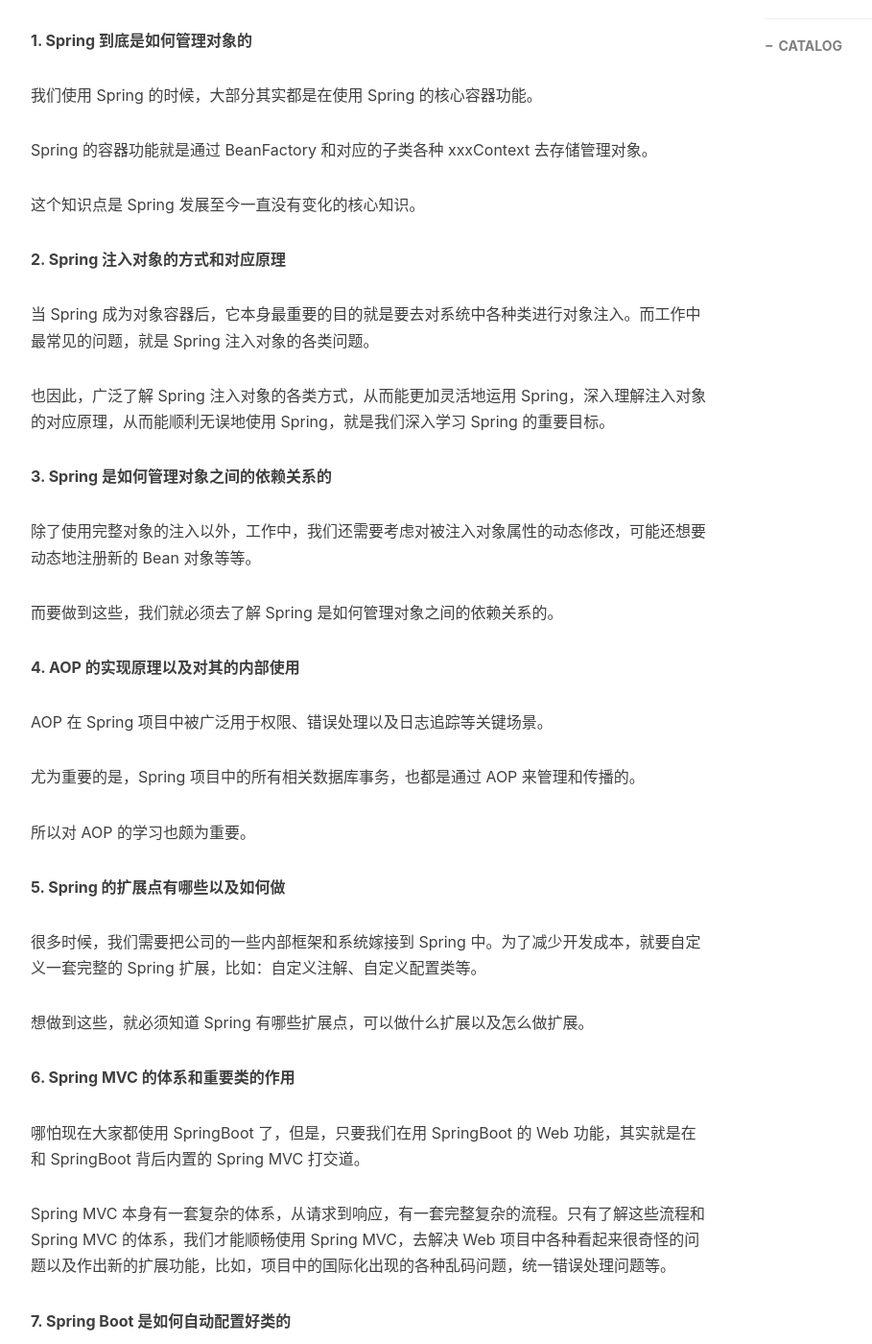
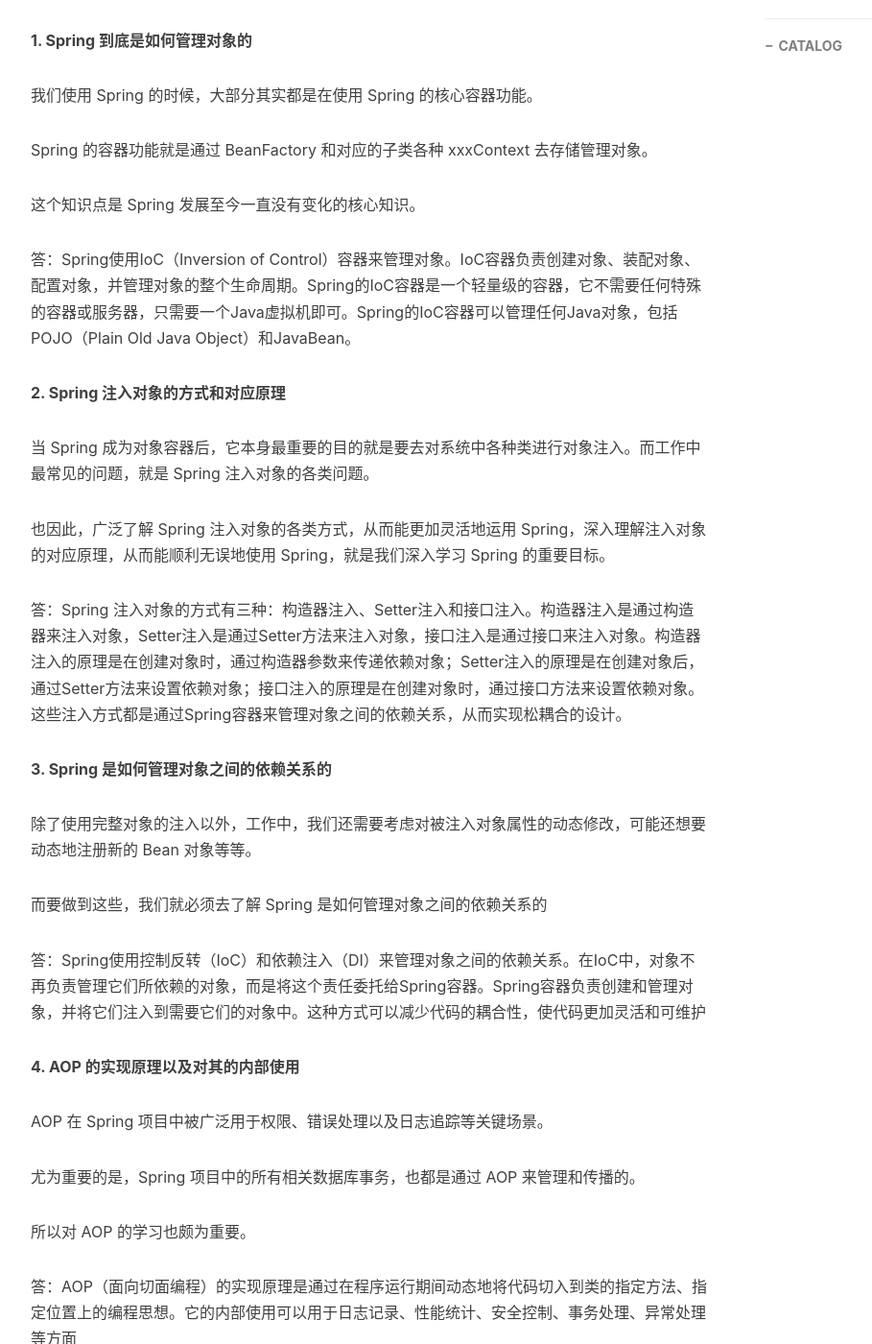
Before and after one commit to Wh0ami-hy/Wh0ami-hy.github.io, a Jekyll site: the page built from _posts/2023-03-11-Spring核心.md, in a window 1280 px wide and 1400 px high, scrolled down 478 px. Shown: the whole window at 96% size, without its empty margins (233-1142 px from the left). Built offline with Jekyll 4.4.1, drawn with Linux system fonts in a browser that asks for light colours; nearby versions of some CDN libraries; comment, search, counter and statistics services are not loaded.

```diff
--- a/_posts/2023-03-11-Spring核心.md
+++ b/_posts/2023-03-11-Spring核心.md
@@ -15,17 +15,23 @@ Spring 的容器功能就是通过 BeanFactory 和对应的子类各种 xxxConte
 
 这个知识点是 Spring 发展至今一直没有变化的核心知识。
 
+答：Spring使用IoC（Inversion of Control）容器来管理对象。IoC容器负责创建对象、装配对象、配置对象，并管理对象的整个生命周期。Spring的IoC容器是一个轻量级的容器，它不需要任何特殊的容器或服务器，只需要一个Java虚拟机即可。Spring的IoC容器可以管理任何Java对象，包括POJO（Plain Old Java Object）和JavaBean。
+
 **2. Spring 注入对象的方式和对应原理**
 
 当 Spring 成为对象容器后，它本身最重要的目的就是要去对系统中各种类进行对象注入。而工作中最常见的问题，就是 Spring 注入对象的各类问题。
 
 也因此，广泛了解 Spring 注入对象的各类方式，从而能更加灵活地运用 Spring，深入理解注入对象的对应原理，从而能顺利无误地使用 Spring，就是我们深入学习 Spring 的重要目标。
 
+答：Spring 注入对象的方式有三种：构造器注入、Setter注入和接口注入。构造器注入是通过构造器来注入对象，Setter注入是通过Setter方法来注入对象，接口注入是通过接口来注入对象。构造器注入的原理是在创建对象时，通过构造器参数来传递依赖对象；Setter注入的原理是在创建对象后，通过Setter方法来设置依赖对象；接口注入的原理是在创建对象时，通过接口方法来设置依赖对象。这些注入方式都是通过Spring容器来管理对象之间的依赖关系，从而实现松耦合的设计。
+
 **3. Spring 是如何管理对象之间的依赖关系的**
 
 除了使用完整对象的注入以外，工作中，我们还需要考虑对被注入对象属性的动态修改，可能还想要动态地注册新的 Bean 对象等等。
 
-而要做到这些，我们就必须去了解 Spring 是如何管理对象之间的依赖关系的。
+而要做到这些，我们就必须去了解 Spring 是如何管理对象之间的依赖关系的
+
+答：Spring使用控制反转（IoC）和依赖注入（DI）来管理对象之间的依赖关系。在IoC中，对象不再负责管理它们所依赖的对象，而是将这个责任委托给Spring容器。Spring容器负责创建和管理对象，并将它们注入到需要它们的对象中。这种方式可以减少代码的耦合性，使代码更加灵活和可维护
 
 **4. AOP 的实现原理以及对其的内部使用**
 
@@ -34,6 +40,8 @@ AOP 在 Spring 项目中被广泛用于权限、错误处理以及日志追踪
 尤为重要的是，Spring 项目中的所有相关数据库事务，也都是通过 AOP 来管理和传播的。
 
 所以对 AOP 的学习也颇为重要。
+
+答：AOP（面向切面编程）的实现原理是通过在程序运行期间动态地将代码切入到类的指定方法、指定位置上的编程思想。它的内部使用可以用于日志记录、性能统计、安全控制、事务处理、异常处理等方面
 
 **5. Spring 的扩展点有哪些以及如何做**
 
```
